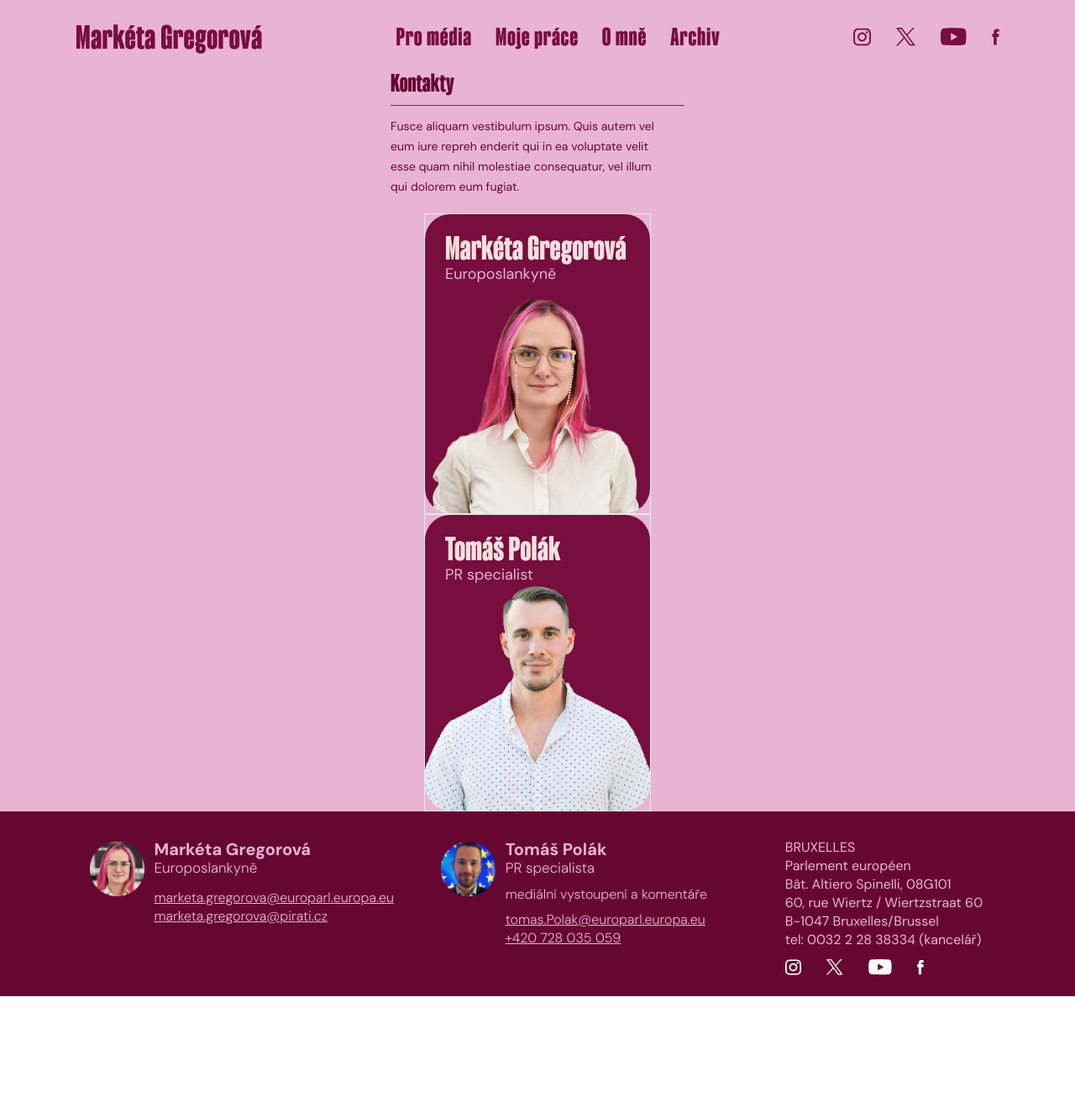
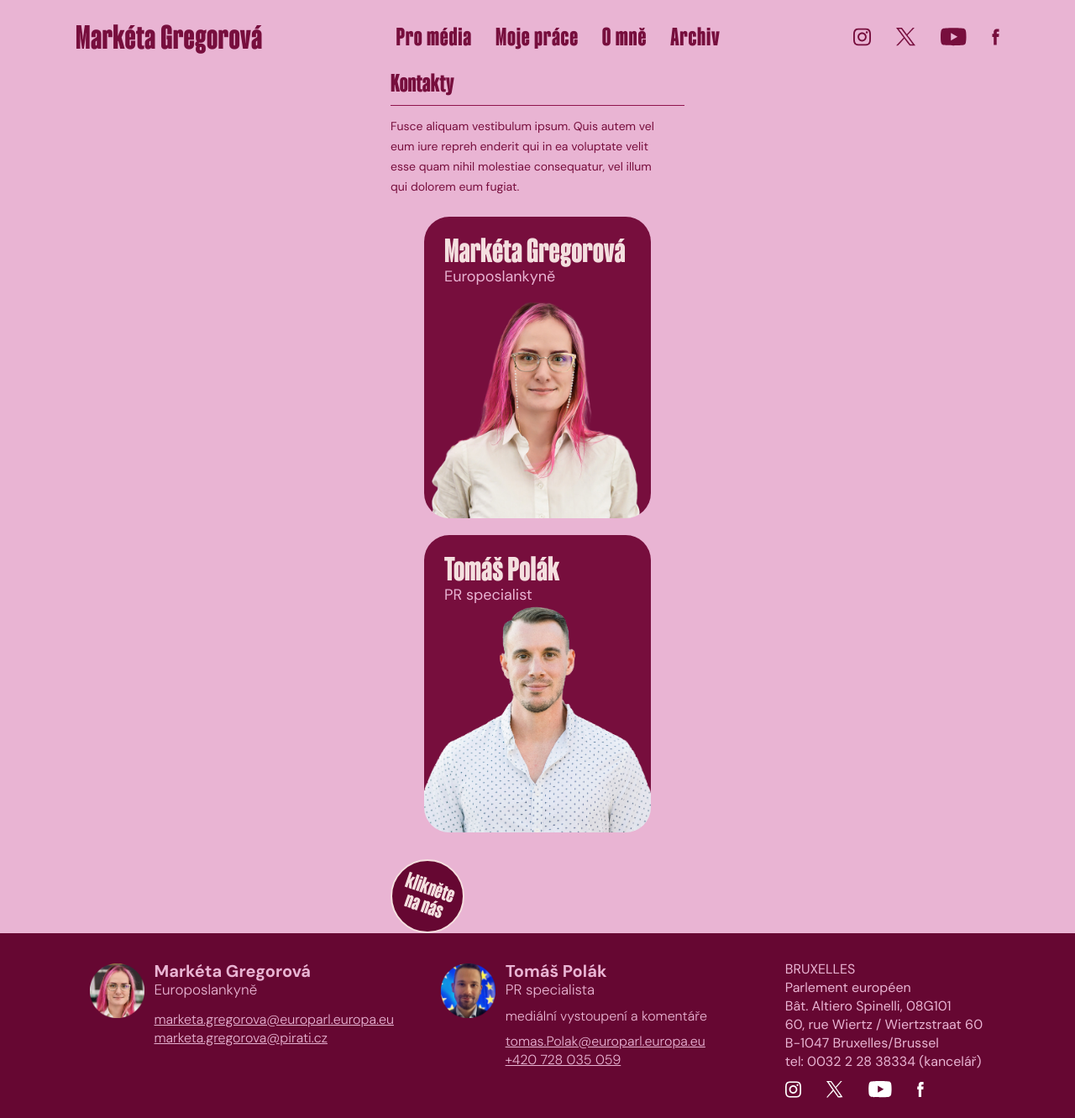
Before and after one commit to caroluxurians/mgreg, a Next.js app: page /pro-media in a window 1280 px wide. Shown: the whole page at 84% size. Before the commit the page ends 1186 px from the top, so only its background shows below. Built offline with nearby package versions, Linux system fonts and the light colour scheme.

Commit message:
click us sticker init

```diff
--- /dev/null
+++ b/app/pro-media/ClickUsSticker.tsx
@@ -0,0 +1,12 @@
+const ClickUsSticker = () => {
+  return (
+    <div className="w-22 h-22 rounded-full bg-dark-pink border-2 border-beige flex items-center justify-center">
+      <div className="text-beige font-heading text-center text-[26px]/[22px] rotate-19">
+        klikněte<br />
+        na nás
+      </div>
+    </div>
+  );
+};
+
+export default ClickUsSticker;
--- a/app/pro-media/ContactCard.tsx
+++ b/app/pro-media/ContactCard.tsx
@@ -9,7 +9,7 @@ type ContactCardProps = {
 
 const ContactCard = ({ imageSrc, name, title, alt }: ContactCardProps) => {
   return (
-    <div className="flex w-[270px] h-auto relative border mx-auto">
+    <div className="flex w-[270px] h-auto relative mx-auto">
       <Image
         src={`${imageSrc}`}
         height={432}
--- a/app/pro-media/page.tsx
+++ b/app/pro-media/page.tsx
@@ -1,10 +1,11 @@
 import Header from "../components/Header";
 import HeaderMobile from "../components/HeaderMobile";
+import ClickUsSticker from "./ClickUsSticker";
 import ContactCard from "./ContactCard";
 
 const ProMedia = () => {
   return (
-    <div className="bg-light-pink text-dark-pink">
+    <div className="bg-light-pink text-medium-pink">
       <HeaderMobile />
       <Header
         display="hidden md:flex"
@@ -12,15 +13,17 @@ const ProMedia = () => {
       <main className="flex flex-col">
         <div className="w-[350px] mx-auto">
           <div className="border-b border-red-pink mb-3">
-            <h2 className="font-heading text-[30px] mt-3 pb-1">Kontakty</h2>
+            <h2 className="font-heading text-[30px] mt-3 pb-1">
+              Kontakty
+            </h2>
           </div>
-          <div className="text-[14px]/[24px] mb-5">
+          <div className="text-[14px]/[24px] mb-6">
             Fusce aliquam vestibulum ipsum. Quis autem vel<br />
             eum iure repreh enderit qui in ea voluptate velit<br />
             esse quam nihil molestiae consequatur, vel illum<br />
             qui dolorem eum fugiat.<br />
           </div>
-
+          <div className="flex flex-col gap-5 mb-8">
             <ContactCard
               imageSrc="/marketa-contact-card.png"
               name="Markéta Gregorová"
@@ -33,6 +36,8 @@ const ProMedia = () => {
               title="PR specialist"
               alt="Tomáš kontaktní karta"
             />
+          </div>
+          <ClickUsSticker />
 
         </div>
 
```
Lines whose indentation alone changed are shown as unchanged.
